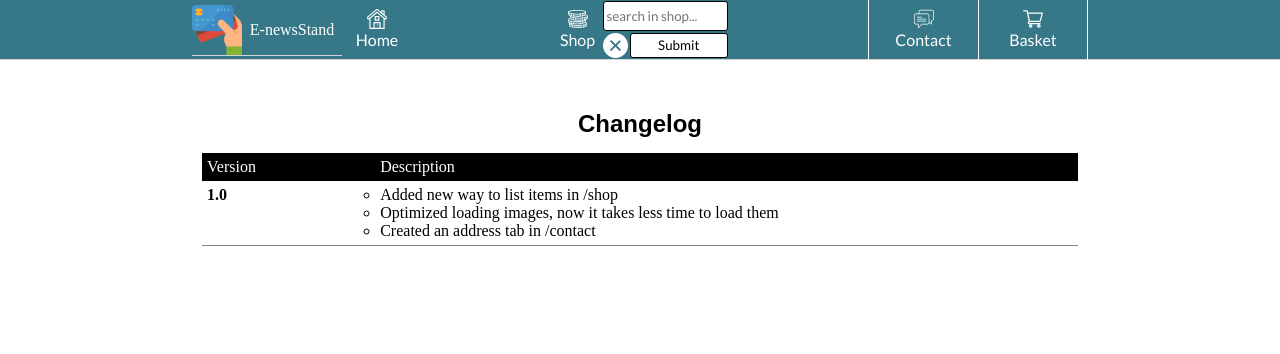
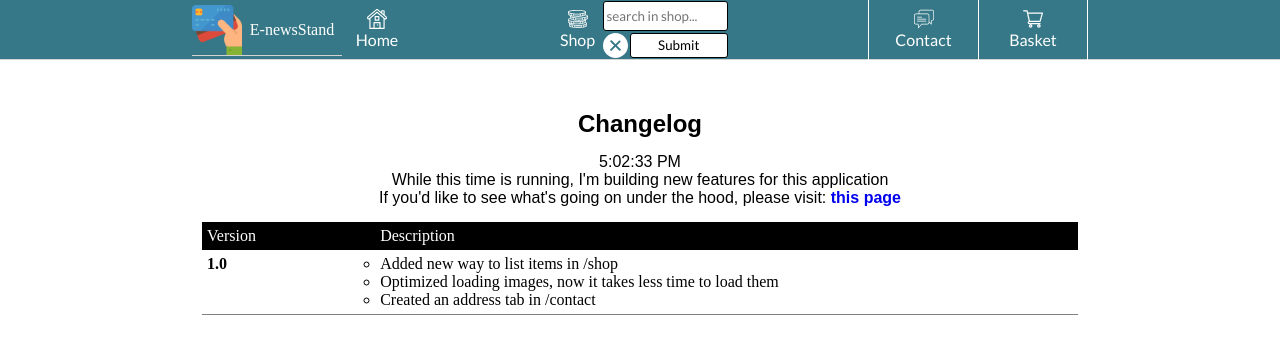
Before and after one commit to klauza/e-newsstand, a React (Create React App) app in the folder client/: page /admin/changelog in a window 1280 px wide. Shown: the top 354 px of the page. Built offline with nearby package versions, Linux system fonts and the light colour scheme; a web font is replaced by a local one; what react-pose would draw is missing.

Commit message:
AdminChangelog: add time feature & github link

```diff
--- a/client/src/components/pages/Admin/AdminChangelog.js
+++ b/client/src/components/pages/Admin/AdminChangelog.js
@@ -1,11 +1,10 @@
-import React from 'react';
+import React, {useEffect} from 'react';
 import styled from 'styled-components';
 import { Wrapper } from '../../layout/ReusableComponents/StyledComponents';
 
 const Header = styled.h2`
   text-align: center;
   font-family: sans-serif;
-  margin-bottom: 15px;
 `;
 const UList = styled.ul`
 
@@ -29,6 +28,12 @@ const UList = styled.ul`
 
 const AdminChangelog = () => {
 
+  const [time, setTime] = React.useState(new Date().toLocaleTimeString());
+  useEffect(()=>{
+    setTimeout(()=>{
+      setTime(new Date().toLocaleTimeString())
+    }, 1000)
+  }, [time])
   const exampleVersioning = [
     {
       version: "1.0",
@@ -38,6 +43,12 @@ const AdminChangelog = () => {
   return (
     <Wrapper>
       <Header> Changelog </Header>
+      <div style={{textAlign: "center", margin: "15px 0", fontFamily: "sans-serif"}}>
+        <p>{time}</p>
+        <p>While this time is running, I'm building new features for this application</p>
+        <p>If you'd like to see what's going on under the hood, please visit: <a style={{fontWeight: "900"}} rel="noopener noreferrer" target="_blank" href="https://github.com/klauza/e-newsstand">this page</a></p>
+      </div>
+
       <UList>
         <li className="list-head">
           <div>Version</div>
```
